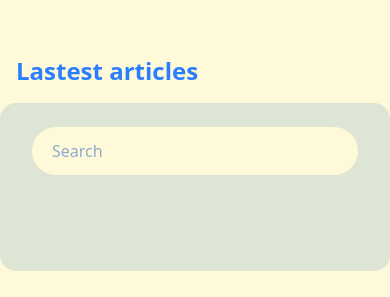
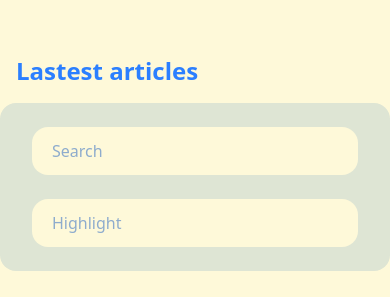
Before and after one commit to Savezn/my-personal-blog, a React (Vite) app: page / in a window 390 px wide. Shown: the part 1120-1417 px from the top of the page. Built offline with nearby package versions, Linux system fonts and the light colour scheme; grey boxes are pictures that could not be loaded; some icons are missing.

Commit message:
feat(category-filter): add mobile filtering via CategoryFilterSelect, refactor ArticleSection code

```diff
--- a/src/components/ArticleSection.jsx
+++ b/src/components/ArticleSection.jsx
@@ -15,6 +15,10 @@ const categories = [
 export function ArticleSection() {
   const [selectedTab, setSelectedTab] = useState("Highlight");
 
+  const handleTabClick = (tab) => {
+    setSelectedTab(tab);
+  };
+
   return (
     <section className="flex flex-col gap-4 md:gap-6 w-full md:px-14 py-5">
       <h2 className="text-2xl font-bold pl-4">Lastest articles</h2>
@@ -24,21 +28,21 @@ export function ArticleSection() {
           <input
             type="text"
             placeholder="Search"
-            className="placeholder-[#8EACCD] pl-5 bg-[#FEF9D9] w-full h-12 md:h-10 rounded-full px-10 py-3 pr-12 focus:outline-none"
+            className="placeholder-[#8EACCD] pl-5 bg-[#FEF9D9] w-full h-12 md:h-10 rounded-2xl px-10 py-3 pr-12 focus:outline-none"
           />
-          <div className="absolute right-8 top-1/2 transform -translate-y-1/2">
+          <div className="absolute right-8 top-1/2 transform -translate-y-1/3">
             <box-icon name="search-alt-2" color="#8EACCD"></box-icon>
           </div>
         </div>
 
         {/* Desktop Category List */}
         <div className="hidden md:flex flex-row items-center px-2 gap-10 w-4/10 h-12">
-          <CategoryFilterTabs setTab={setSelectedTab} />
+          <CategoryFilterTabs setTab={handleTabClick} />
         </div>
 
         {/* Mobile Category List */}
-        <div className="relative md:hidden w-full h-12 px-4">
-
+        <div className="bg-[#DEE5D4] md:hidden w-full h-12 px-4">
+          <CategoryFilterSelect setTab={handleTabClick} />
         </div>
       </div>
 
@@ -71,6 +75,25 @@ export function CategoryFilterTabs({ setTab }) {
   );
 }
 
+export function CategoryFilterSelect({ setTab }) {
+  const e = (e) => {
+    setTab(e.target.value);
+  }
+
+  return (
+    <select
+      onChange={e}
+      className="bg-[#FEF9D9] rounded-2xl w-full h-12 px-5 focus:outline-none appearance-none cursor-pointer text-[#8EACCD]"
+    >
+      {categories.map((category) => (
+        <option key={category.value} value={category.value}>
+          {category.label}
+        </option>
+      ))}
+    </select>
+    )
+  };
+
 export function BlogCardArticle({ activeTab, ...props }) {
   return (
     <div className={props.className}>
```
